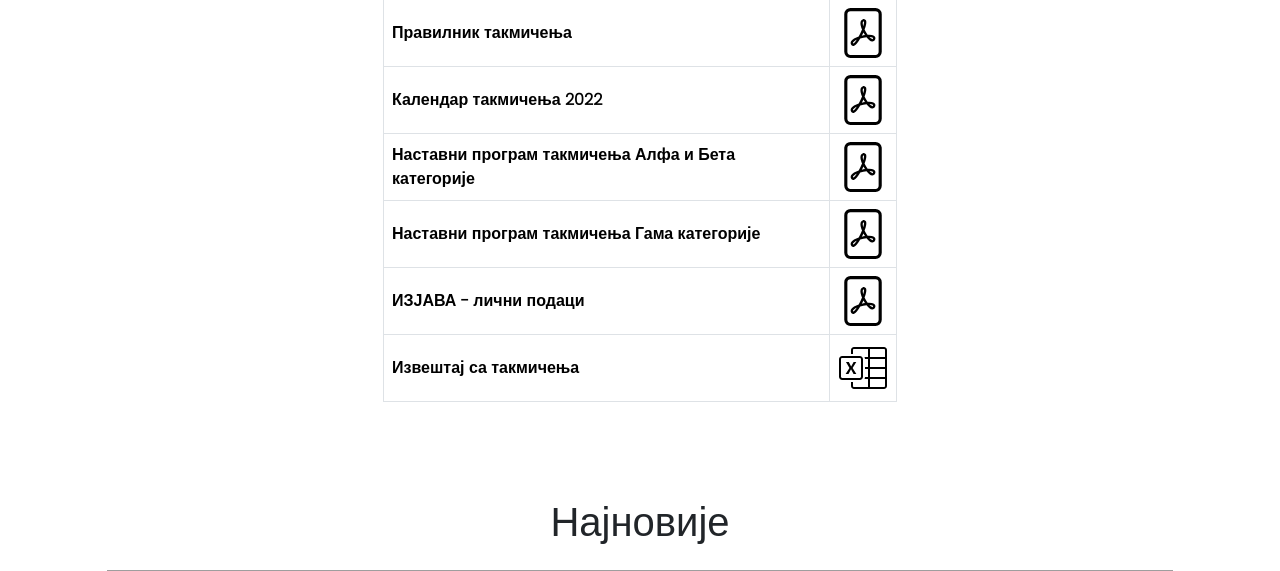
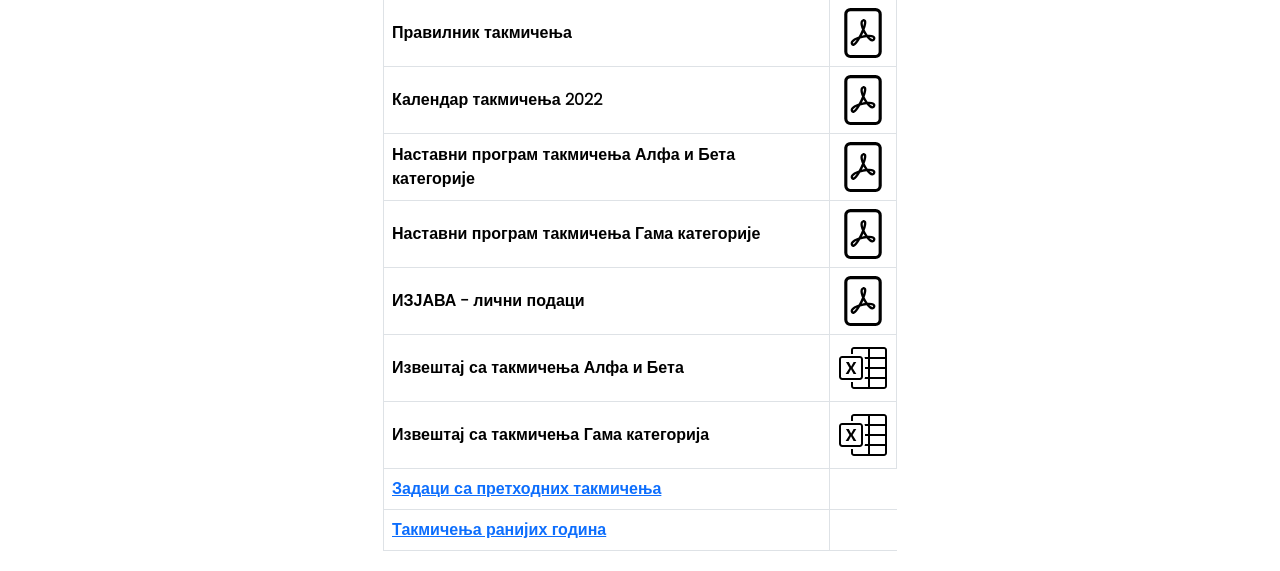
Before and after one commit to LazarevicV/takmicenja-fizika-srednja-skola, a Flask app: page / in a window 1280 px wide. Shown: the part 870-1441 px from the top of the page. Run offline with Flask 3, Linux system fonts and the light colour scheme; grey boxes are pictures that could not be loaded.

Commit message:
azurirani linkovi na naslovnoj stranici

```diff
--- a/static/styles/style.css
+++ b/static/styles/style.css
@@ -43,14 +43,9 @@
 #main_linkovi_pillshaped a {
   text-decoration: none;
   border-radius: 50px;
-  /* Zaobljava rubove linkova */
-  /* Dodaje malo prostora unutar linkova */
   background-color: transparent;
-  /* Postavlja pozadinsku boju */
   color: rgb(185, 132, 0);
-  /* Postavlja boju teksta */
   transition: all 0.2s ease-in-out;
-  /* Dodaje tranziciju za hover efekat */
   padding: 2px 10px;
   margin-bottom: 10px;
 
--- a/templates/index.html
+++ b/templates/index.html
@@ -36,7 +36,7 @@
                 од 2000. године до данас.</p>
         </div>
         <div class="col-sm-3 text-center">
-            <h3><a href="/pravilnici">Правилници о такмичења</a></h3>
+            <h3><a href="https://www.df.uns.ac.rs/takmicenjefizikasrednje/Documents/Opstinsko%2024/Pravilnik%20o%20takmicenjima%20iz%20fizike%20ucenika%20srednjih%20skola%20-%202023.pdf">Правилници о такмичења</a></h3>
             <p>Овде ћете наћи правилник о такмичењу и
                 календар такмичења за ову годину.</p>
         </div>
@@ -57,7 +57,7 @@
                         <tr>
                             <td class="align-middle"> <b>Правилник такмичења</b> </td>
                             <td><a class="link-with-pdf-icon"
-                                    href="https://www.df.uns.ac.rs/takmicenjefizikasrednje/Documents/Pravilnik_o_takmicenjima_iz_fizike_ucenika_srednjih_skola.pdf"><img
+                                    href="https://www.df.uns.ac.rs/takmicenjefizikasrednje/Documents/Opstinsko%2024/Pravilnik%20o%20takmicenjima%20iz%20fizike%20ucenika%20srednjih%20skola%20-%202023.pdf"><img
                                         src="{{ url_for('static', filename='images/pdf_icon.svg') }}" alt=""></a>
                             </td>
                         </tr>
@@ -81,7 +81,7 @@
                             <td class="align-middle"> <b>Наставни програм такмичења Гама категорије</b> </td>
                             <td>
                                 <a class="link-with-pdf-icon"
-                                    href="https://www.df.uns.ac.rs/takmicenjefizikasrednje/Documents/Program_Gama_2020.pdf"><img
+                                    href="https://www.df.uns.ac.rs/takmicenjefizikasrednje/Documents/Opstinsko%2024/Gama%20program%20-%202024.pdf"><img
                                         src="{{ url_for('static', filename='images/pdf_icon.svg') }}" alt=""></a>
                             </td>
                         </tr>
@@ -89,17 +89,31 @@
                             <td class="align-middle"> <b>ИЗЈАВА - лични подаци</b> </td>
                             <td>
                                 <a class="link-with-pdf-icon"
-                                    href="https://www.df.uns.ac.rs/takmicenjefizikasrednje/Documents/Izjava.pdf"><img
+                                    href="https://www.df.uns.ac.rs/takmicenjefizikasrednje/Documents/Opstinsko%2024/Izjava%202024.pdf"><img
                                         src="{{ url_for('static', filename='images/pdf_icon.svg') }}" alt=""></a>
                             </td>
                         </tr>
                         <tr>
-                            <td class="align-middle"> <b>Извештај са такмичења</b> </td>
+                            <td class="align-middle"> <b>Извештај са такмичења Алфа и Бета</b> </td>
                             <td>
                                 <a class="link-with-pdf-icon"
-                                    href="https://www.df.uns.ac.rs/takmicenjefizikasrednje/Documents/Izvestaj-sa-takmicenja.xls"><img
+                                    href="https://www.df.uns.ac.rs/takmicenjefizikasrednje/Documents/Opstinsko%2024/Izvestaj-sa-takmicenja-2024%20AB.xlsx"><img
                                         src="{{ url_for('static', filename='images/icons8-excel.svg') }}" alt=""></a>
                             </td>
+                        </tr>
+                        <tr>
+                            <td class="align-middle"> <b>Извештај са такмичења Гама категорија</b> </td>
+                            <td>
+                                <a class="link-with-pdf-icon"
+                                    href="https://www.df.uns.ac.rs/takmicenjefizikasrednje/Documents/Opstinsko%2024/Izvestaj-sa-takmicenja-2024%20Gama.xlsx"><img
+                                        src="{{ url_for('static', filename='images/icons8-excel.svg') }}" alt=""></a>
+                            </td>
+                        </tr>
+                        <tr>
+                            <td class="align-middle"> <a href="https://drive.google.com/drive/folders/1-VdVYddOYK-NjW9OgsWzxLs7Cw54bq0B?usp=sharing"><b>Задаци са претходних такмичења</b> </a></td>
+                        </tr>
+                        <tr>
+                            <td class="align-middle"> <a href="http://takmicenja.ipb.ac.rs/"><b>Такмичења ранијих година</b> </a></td>
                         </tr>
                     </tbody>
                 </table>
--- a/templates/opstinsko.html
+++ b/templates/opstinsko.html
@@ -5,7 +5,7 @@
 <div class="container">
     <div class="row justify-content-md-center text-center" style="padding: 3rem 0 3rem 0;">
         <div class="col-sm-4">
-            <h1 id="opstinkso-2022-2023">Школска 2023-2024 година</h1>
+            <h1 id="opstinsko-2022-2023">Школска 2023-2024 година</h1>
         </div>
     </div>
 
```
